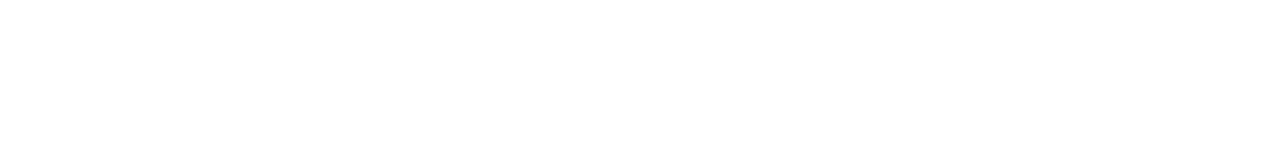
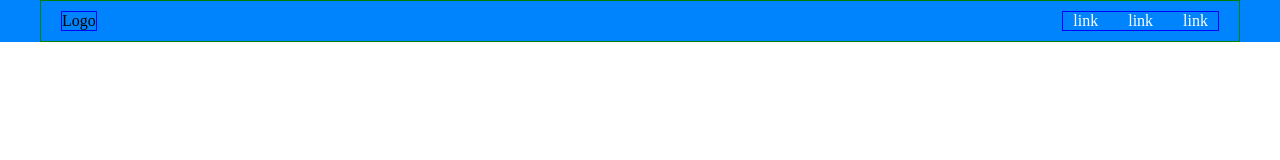
Before and after one commit to Francescodc92/htmlcss-responsive-layout, a plain HTML site: page index.html in a window 1280 px wide. Drawn offline with Linux system fonts and the light colour scheme.

Commit message:
end header structure

```diff
--- /dev/null
+++ b/css/debug.css
@@ -0,0 +1,17 @@
+.debug .container {
+  border: 1px solid green;
+}
+
+.debug .my-row {
+  border: 1px solid yellow;
+}
+
+.debug .col-mobile {
+  border: 1px solid red;
+  height: 500px;
+  background-color: aqua;
+}
+
+.debug .header-content > * {
+  border: 1px solid blue;
+}
--- a/css/general.css
+++ b/css/general.css
@@ -0,0 +1,42 @@
+:root {
+  --margin-col: 1rem;
+  --primary-color: #0084fd;
+}
+
+.container {
+  max-width: 120rem;
+  margin-inline: auto;
+  padding-inline: 2rem;
+}
+
+ul {
+  list-style: none;
+}
+
+a {
+  text-decoration: none;
+}
+
+button {
+  border: 0;
+  background-color: transparent;
+  padding: 1rem 1.5rem;
+  cursor: pointer;
+}
+
+button.hamburger {
+  padding: 1rem;
+  font-size: 2rem;
+  color: #fff;
+}
+
+.my-row {
+  display: flex;
+  flex-wrap: wrap;
+  margin-inline: calc(-1 * var(--margin-col));
+}
+
+.col-mobile {
+  width: calc(100% - (2 * var(--margin-col)));
+  margin-inline: 1rem;
+}
--- a/css/style.css
+++ b/css/style.css
@@ -1,2 +1,51 @@
 @import url(./reset.css);
 @import url(./general.css);
+/*----------debug css da eliminare----------*/
+@import url(./debug.css);
+
+/*------------
+Header
+-------------*/
+header {
+  background-color: var(--primary-color);
+}
+header .header-content {
+  display: flex;
+  align-items: center;
+  justify-content: space-between;
+  padding-block: 1rem;
+}
+
+.header-content .navigation {
+  display: none;
+}
+
+.header-content .navigation ul {
+  display: flex;
+}
+
+.header-content .navigation ul li a {
+  color: #fff;
+  padding: 1rem;
+}
+
+.header-content .navigation ul li + li {
+  margin-left: 1rem;
+}
+
+/*--------------
+Responsive
+----------------*/
+/*-------Tablet-------*/
+@media screen and (min-width: 768px) {
+}
+
+/*-------Desktop-------*/
+@media screen and (min-width: 992px) {
+  .header-content .navigation {
+    display: block;
+  }
+  .header-content .hamburger-container {
+    display: none;
+  }
+}
--- a/index.html
+++ b/index.html
@@ -4,9 +4,38 @@
     <meta charset="UTF-8" />
     <meta http-equiv="X-UA-Compatible" content="IE=edge" />
     <meta name="viewport" content="width=device-width, initial-scale=1.0" />
-    <title>Document</title>
+    <title>Demo application</title>
     <!--css-->
     <link rel="stylesheet" href="./css/style.css" />
   </head>
-  <body></body>
+  <body class="debug">
+    <header>
+      <div class="container">
+        <div class="header-content">
+          <div class="logo-container">Logo</div>
+          <!--end header logo-->
+          <nav class="navigation">
+            <ul>
+              <li>
+                <a href="">link</a>
+              </li>
+              <li>
+                <a href="">link</a>
+              </li>
+              <li>
+                <a href="">link</a>
+              </li>
+            </ul>
+          </nav>
+          <!--end header  navigation-->
+          <div class="hamburger-container">
+            <button class="hamburger">x</button>
+          </div>
+          <!--end hamburger container-->
+        </div>
+        <!--end header content-->
+      </div>
+    </header>
+    <!--end header-->
+  </body>
 </html>
```
